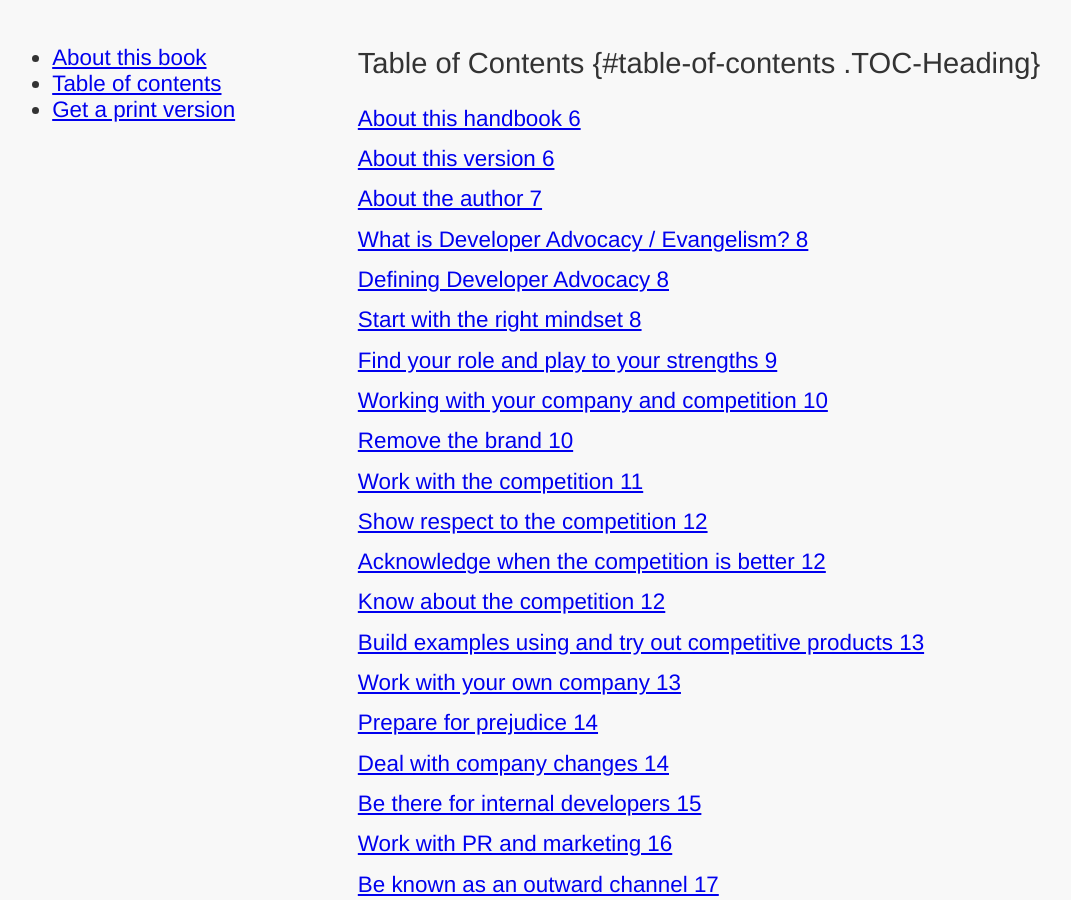
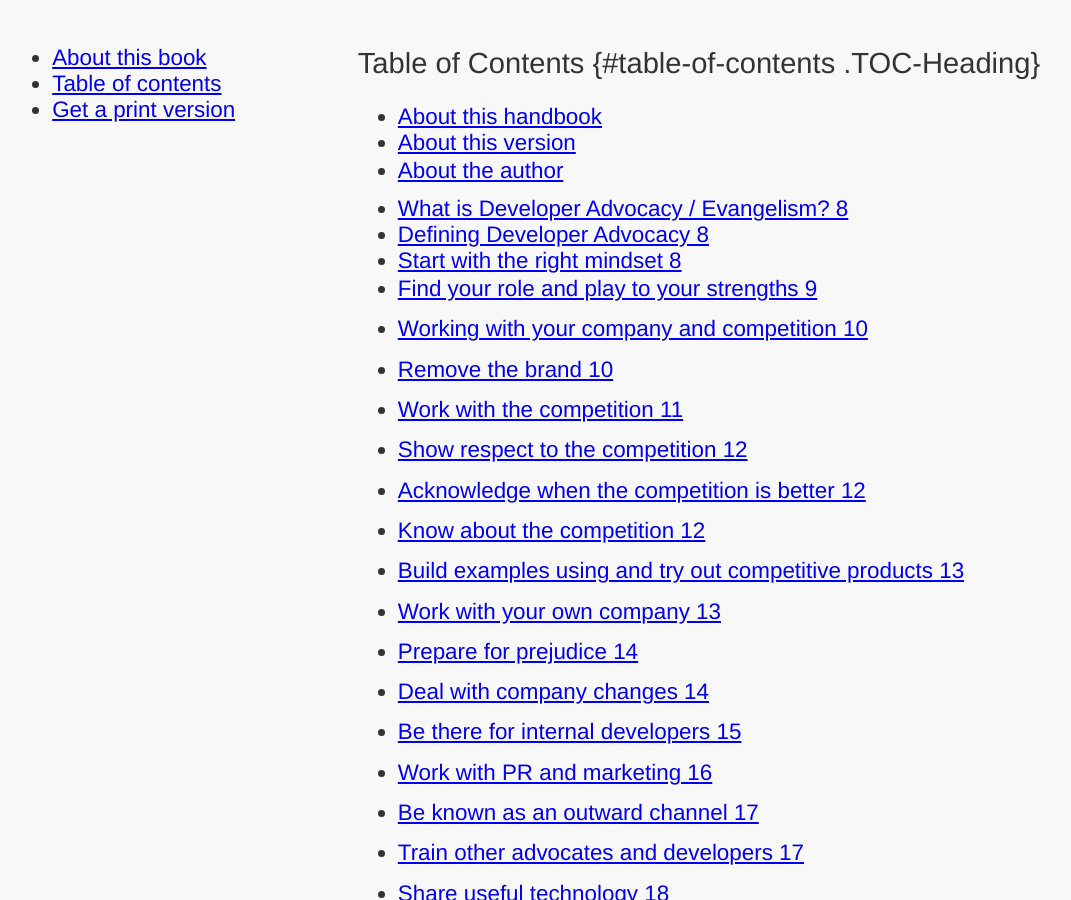
Before and after one commit to codepo8/developer-advocacy-handbook, a Jekyll site: the page built from toc.md, in a window 1280 px wide and 900 px high. Shown: the whole window, without its empty margins (63-1134 px from the left). Built offline with Jekyll 4.4.1, drawn with Linux system fonts in a browser that asks for light colours; our own code applies the rules of GitHub Pages for plain Markdown files.

Commit message:
Update toc.md

```diff
--- a/toc.md
+++ b/toc.md
@@ -1,312 +1,308 @@
 # Table of Contents {#table-of-contents .TOC-Heading}
 
-[About this handbook 6](#about-this-handbook)
+* [About this handbook](about#about-this-handbook)
+* [About this version](about#about-this-version)
+* [About the author](about#about-the-author)
 
-[About this version 6](#about-this-version)
+* [What is Developer Advocacy / Evangelism?
+8](01-what-is-developer-advocacy#what-is-developer-advocacy-evangelism)
+* [Defining Developer Advocacy 8](01-what-is-developer-advocacy#defining-developer-advocacy)
+* [Start with the right mindset 8](01-what-is-developer-advocacy#start-with-the-right-mindset)
+* [Find your role and play to your strengths
+9](01-what-is-developer-advocacy#find-your-role-and-play-to-your-strengths)
 
-[About the author 7](#about-the-author)
 
-[What is Developer Advocacy / Evangelism?
-8](#what-is-developer-advocacy-evangelism)
-
-[Defining Developer Advocacy 8](#defining-developer-advocacy)
-
-[Start with the right mindset 8](#start-with-the-right-mindset)
-
-[Find your role and play to your strengths
-9](#find-your-role-and-play-to-your-strengths)
-
-[Working with your company and competition
+* [Working with your company and competition
 10](#working-with-your-company-and-competition)
 
-[Remove the brand 10](#remove-the-brand)
+* [Remove the brand 10](#remove-the-brand)
 
-[Work with the competition 11](#work-with-the-competition)
+* [Work with the competition 11](#work-with-the-competition)
 
-[Show respect to the competition 12](#show-respect-to-the-competition)
+* [Show respect to the competition 12](#show-respect-to-the-competition)
 
-[Acknowledge when the competition is better
+* [Acknowledge when the competition is better
 12](#acknowledge-when-the-competition-is-better)
 
-[Know about the competition 12](#know-about-the-competition)
+* [Know about the competition 12](#know-about-the-competition)
 
-[Build examples using and try out competitive products
+* [Build examples using and try out competitive products
 13](#build-examples-using-and-try-out-competitive-products)
 
-[Work with your own company 13](#work-with-your-own-company)
+* [Work with your own company 13](#work-with-your-own-company)
 
-[Prepare for prejudice 14](#prepare-for-prejudice)
+* [Prepare for prejudice 14](#prepare-for-prejudice)
 
-[Deal with company changes 14](#deal-with-company-changes)
+* [Deal with company changes 14](#deal-with-company-changes)
 
-[Be there for internal developers 15](#be-there-for-internal-developers)
+* [Be there for internal developers 15](#be-there-for-internal-developers)
 
-[Work with PR and marketing 16](#work-with-pr-and-marketing)
+* [Work with PR and marketing 16](#work-with-pr-and-marketing)
 
-[Be known as an outward channel 17](#be-known-as-an-outward-channel)
+* [Be known as an outward channel 17](#be-known-as-an-outward-channel)
 
-[Train other advocates and developers
+* [Train other advocates and developers
 17](#train-other-advocates-and-developers)
 
-[Share useful technology 18](#share-useful-technology)
+* [Share useful technology 18](#share-useful-technology)
 
-[Balance your personal and official channels
+* [Balance your personal and official channels
 18](#balance-your-personal-and-official-channels)
 
-[Prepare for outreach 20](#prepare-for-outreach)
+* [Prepare for outreach 20](#prepare-for-outreach)
 
-[Get your facts right 20](#get-your-facts-right)
+* [Get your facts right 20](#get-your-facts-right)
 
-[Know the audience and their needs
+* [Know the audience and their needs
 20](#know-the-audience-and-their-needs)
 
-[Have expert backup 20](#have-expert-backup)
+* [Have expert backup 20](#have-expert-backup)
 
-[Choose the right medium 20](#choose-the-right-medium)
+* [Choose the right medium 20](#choose-the-right-medium)
 
-[Plan for failure 20](#plan-for-failure)
+* [Plan for failure 20](#plan-for-failure)
 
-[Get speaking opportunities 22](#get-speaking-opportunities)
+* [Get speaking opportunities 22](#get-speaking-opportunities)
 
-[Take part in podcasts 22](#take-part-in-podcasts)
+* [Take part in podcasts 22](#take-part-in-podcasts)
 
-[Take part in panels 22](#take-part-in-panels)
+* [Take part in panels 22](#take-part-in-panels)
 
-[Go to Grass Roots events 22](#go-to-grass-roots-events)
+* [Go to Grass Roots events 22](#go-to-grass-roots-events)
 
-[Go to Meetups 22](#go-to-meetups)
+* [Go to Meetups 22](#go-to-meetups)
 
-[Write articles 23](#write-articles)
+* [Write articles 23](#write-articles)
 
-[Offer Brownbags 23](#offer-brownbags)
+* [Offer Brownbags 23](#offer-brownbags)
 
-[Ask questions at conferences 23](#ask-questions-at-conferences)
+* [Ask questions at conferences 23](#ask-questions-at-conferences)
 
-[Be a presenter people want to invite -- publish your presenter terms
+* [Be a presenter people want to invite -- publish your presenter terms
 23](#be-a-presenter-people-want-to-invite-publish-your-presenter-terms)
 
-[Travel and conference participation
+* [Travel and conference participation
 25](#travel-and-conference-participation)
 
-[Getting your travel and accommodation sorted
+* [Getting your travel and accommodation sorted
 25](#getting-your-travel-and-accommodation-sorted)
 
-[Who pays what? 26](#who-pays-what)
+* [Who pays what? 26](#who-pays-what)
 
-[Be at the event 27](#be-at-the-event)
+* [Be at the event 27](#be-at-the-event)
 
-[Give the event some social media love
+* [Give the event some social media love
 27](#give-the-event-some-social-media-love)
 
-[Use the event to build a network 27](#use-the-event-to-build-a-network)
+* [Use the event to build a network 27](#use-the-event-to-build-a-network)
 
-[Keep track of your conference participation
+* [Keep track of your conference participation
 28](#keep-track-of-your-conference-participation)
 
-[Work with the conference buzz 28](#work-with-the-conference-buzz)
+* [Work with the conference buzz 28](#work-with-the-conference-buzz)
 
-[Be a part of the conference you talk at
+* [Be a part of the conference you talk at
 28](#be-a-part-of-the-conference-you-talk-at)
 
-[Release immediately 28](#release-immediately)
+* [Release immediately 28](#release-immediately)
 
-[Write about conferences 28](#write-about-conferences)
+* [Write about conferences 28](#write-about-conferences)
 
-[Deliver a talk or workshop 30](#deliver-a-talk-or-workshop)
+* [Deliver a talk or workshop 30](#deliver-a-talk-or-workshop)
 
-[Be yourself 30](#be-yourself)
+* [Be yourself 30](#be-yourself)
 
-[Invite communication 30](#invite-communication)
+* [Invite communication 30](#invite-communication)
 
-[Prepare takeaways 30](#prepare-takeaways)
+* [Prepare takeaways 30](#prepare-takeaways)
 
-[Plan time for and own the questions and answers
+* [Plan time for and own the questions and answers
 31](#plan-time-for-and-own-the-questions-and-answers)
 
-[Be honest and real 31](#be-honest-and-real)
+* [Be honest and real 31](#be-honest-and-real)
 
-[Follow up communication 31](#follow-up-communication)
+* [Follow up communication 31](#follow-up-communication)
 
-[Delivering presentations tips: timekeeping and more
+* [Delivering presentations tips: timekeeping and more
 33](#delivering-presentations-tips-timekeeping-and-more)
 
-[How will I fit all of this in X minutes?
+* [How will I fit all of this in X minutes?
 33](#how-will-i-fit-all-of-this-in-x-minutes)
 
-[Less is more 33](#less-is-more)
+* [Less is more 33](#less-is-more)
 
-[Your talk is only extremely important to you
+* [Your talk is only extremely important to you
 34](#your-talk-is-only-extremely-important-to-you)
 
-[Map out more information 34](#map-out-more-information)
+* [Map out more information 34](#map-out-more-information)
 
-[Live coding? 35](#live-coding)
+* [Live coding? 35](#live-coding)
 
-[Avoid questions 37](#avoid-questions)
+* [Avoid questions 37](#avoid-questions)
 
-[Things to cut 38](#things-to-cut)
+* [Things to cut 38](#things-to-cut)
 
-[Talk fillers 38](#talk-fillers)
+* [Talk fillers 38](#talk-fillers)
 
-[Planning Your Talk Summary 39](#planning-your-talk-summary)
+* [Planning Your Talk Summary 39](#planning-your-talk-summary)
 
-[Write great posts and articles 40](#write-great-posts-and-articles)
+* [Write great posts and articles 40](#write-great-posts-and-articles)
 
-[Simple is not stupid 40](#simple-is-not-stupid)
+* [Simple is not stupid 40](#simple-is-not-stupid)
 
-[Say what it is - don't sugar-coat it
+* [Say what it is - don't sugar-coat it
 40](#say-what-it-is---dont-sugar-coat-it)
 
-[Size matters 41](#size-matters)
+* [Size matters 41](#size-matters)
 
-[Add media 41](#add-media)
+* [Add media 41](#add-media)
 
-[Structure your content 41](#structure-your-content)
+* [Structure your content 41](#structure-your-content)
 
-[Time-stamp your content 42](#time-stamp-your-content)
+* [Time-stamp your content 42](#time-stamp-your-content)
 
-[Cite to prove 42](#cite-to-prove)
+* [Cite to prove 42](#cite-to-prove)
 
-[Pre-emptive writing 42](#pre-emptive-writing)
+* [Pre-emptive writing 42](#pre-emptive-writing)
 
-[Ending on an invitation to learn more
+* [Ending on an invitation to learn more
 43](#ending-on-an-invitation-to-learn-more)
 
-[Write excellent code examples 44](#write-excellent-code-examples)
+* [Write excellent code examples 44](#write-excellent-code-examples)
 
-[Solve a problem with your example
+* [Solve a problem with your example
 44](#solve-a-problem-with-your-example)
 
-[Show a working example 44](#show-a-working-example)
+* [Show a working example 44](#show-a-working-example)
 
-[Explain the necessary environment
+* [Explain the necessary environment
 44](#explain-the-necessary-environment)
 
-[Write working copy and paste code
+* [Write working copy and paste code
 45](#write-working-copy-and-paste-code)
 
-[Have the example as a download 45](#have-the-example-as-a-download)
+* [Have the example as a download 45](#have-the-example-as-a-download)
 
-[Write clean and clever examples 45](#write-clean-and-clever-examples)
+* [Write clean and clever examples 45](#write-clean-and-clever-examples)
 
-[Build code generators 46](#build-code-generators)
+* [Build code generators 46](#build-code-generators)
 
-[Prepare great slide decks for presentations
+* [Prepare great slide decks for presentations
 47](#prepare-great-slide-decks-for-presentations)
 
-[Know your stuff 47](#know-your-stuff)
+* [Know your stuff 47](#know-your-stuff)
 
-[Start with the content -- not the slides!
+* [Start with the content -- not the slides!
 47](#start-with-the-content-not-the-slides)
 
-[Start with a highly portable Format - Text
+* [Start with a highly portable Format - Text
 47](#start-with-a-highly-portable-format---text)
 
-[Quick Presentation creation tip: unpacking bullets
+* [Quick Presentation creation tip: unpacking bullets
 48](#quick-presentation-creation-tip-unpacking-bullets)
 
-[Pick a presentation tool that helps you present
+* [Pick a presentation tool that helps you present
 48](#pick-a-presentation-tool-that-helps-you-present)
 
-[Illustrate, don\'t transcribe 49](#illustrate-dont-transcribe)
+* [Illustrate, don\'t transcribe 49](#illustrate-dont-transcribe)
 
-[Use and find images 52](#use-and-find-images)
+* [Use and find images 52](#use-and-find-images)
 
-[About code examples 53](#about-code-examples)
+* [About code examples 53](#about-code-examples)
 
-[sound and videos 53](#sound-and-videos)
+* [sound and videos 53](#sound-and-videos)
 
-[Don\'t bling it up 54](#dont-bling-it-up)
+* [Don\'t bling it up 54](#dont-bling-it-up)
 
-[Keep it brief 55](#keep-it-brief)
+* [Keep it brief 55](#keep-it-brief)
 
-[Consider the audience 55](#consider-the-audience)
+* [Consider the audience 55](#consider-the-audience)
 
-[Corporate and conference templates
+* [Corporate and conference templates
 56](#corporate-and-conference-templates)
 
-[Don\'t reuse without personalising
+* [Don\'t reuse without personalising
 56](#dont-reuse-without-personalising)
 
-[Share and enjoy 57](#share-and-enjoy)
+* [Share and enjoy 57](#share-and-enjoy)
 
-[Additional presentation tips 57](#additional-presentation-tips)
+* [Additional presentation tips 57](#additional-presentation-tips)
 
-[Introduce yourself 57](#introduce-yourself)
+* [Introduce yourself 57](#introduce-yourself)
 
-[Use humour 57](#use-humour)
+* [Use humour 57](#use-humour)
 
-[Build bridges to the real world 58](#build-bridges-to-the-real-world)
+* [Build bridges to the real world 58](#build-bridges-to-the-real-world)
 
-[Pace yourself 58](#pace-yourself)
+* [Pace yourself 58](#pace-yourself)
 
-[Avoid "Hello World" 58](#avoid-hello-world)
+* [Avoid "Hello World" 58](#avoid-hello-world)
 
-[Be fresh 58](#be-fresh)
+* [Be fresh 58](#be-fresh)
 
-[A checklist for more inclusive, accessible and understandable talks
+* [A checklist for more inclusive, accessible and understandable talks
 58](#a-checklist-for-more-inclusive-accessible-and-understandable-talks)
 
-[Talk materials 59](#talk-materials)
+* [Talk materials 59](#talk-materials)
 
-[Format 59](#format)
+* [Format 59](#format)
 
-[Content 59](#content)
+* [Content 59](#content)
 
-[Tracking 59](#tracking)
+* [Tracking 59](#tracking)
 
-[Insurances 60](#insurances)
+* [Insurances 60](#insurances)
 
-[Bonus round 60](#bonus-round)
+* [Bonus round 60](#bonus-round)
 
-[Keep a record of your work 61](#keep-a-record-of-your-work)
+* [Keep a record of your work 61](#keep-a-record-of-your-work)
 
-[Record the audio of your talks 61](#record-the-audio-of-your-talks)
+* [Record the audio of your talks 61](#record-the-audio-of-your-talks)
 
-[Shoot video 61](#shoot-video)
+* [Shoot video 61](#shoot-video)
 
-[Link collections 62](#link-collections)
+* [Link collections 62](#link-collections)
 
-[keep a conference participation list
+* [keep a conference participation list
 62](#keep-a-conference-participation-list)
 
-[Know and use the (social) web 63](#know-and-use-the-social-web)
+* [Know and use the (social) web 63](#know-and-use-the-social-web)
 
-[Find great web content 63](#find-great-web-content)
+* [Find great web content 63](#find-great-web-content)
 
-[Redistribute web content 63](#redistribute-web-content)
+* [Redistribute web content 63](#redistribute-web-content)
 
-[Be known on the web 64](#be-known-on-the-web)
+* [Be known on the web 64](#be-known-on-the-web)
 
-[Use powerful social web sites and products
+* [Use powerful social web sites and products
 64](#use-powerful-social-web-sites-and-products)
 
-[Use the web for storage, distribution and cross-promotion
+* [Use the web for storage, distribution and cross-promotion
 66](#use-the-web-for-storage-distribution-and-cross-promotion)
 
-[Hint, tease and preview 66](#hint-tease-and-preview)
+* [Hint, tease and preview 66](#hint-tease-and-preview)
 
-[Track your impact 67](#track-your-impact)
+* [Track your impact 67](#track-your-impact)
 
-[Build a network 67](#build-a-network)
+* [Build a network 67](#build-a-network)
 
-[Create or take part in a newsletter
+* [Create or take part in a newsletter
 68](#create-or-take-part-in-a-newsletter)
 
-[Create or take part in a podcast 68](#create-or-take-part-in-a-podcast)
+* [Create or take part in a podcast 68](#create-or-take-part-in-a-podcast)
 
-[Working from your own computer 69](#working-from-your-own-computer)
+* [Working from your own computer 69](#working-from-your-own-computer)
 
-[Get a decent setup 69](#get-a-decent-setup)
+* [Get a decent setup 69](#get-a-decent-setup)
 
-[Screencasts and screenshots 70](#screencasts-and-screenshots)
+* [Screencasts and screenshots 70](#screencasts-and-screenshots)
 
-[Streaming 71](#streaming)
+* [Streaming 71](#streaming)
 
-[Attending live online events 71](#taking-part-in-live-online-chats)
+* [Attending live online events 71](#taking-part-in-live-online-chats)
 
-[Recording your own talks 72](#recording-your-own-talks)
+* [Recording your own talks 72](#recording-your-own-talks)
 
-[Hosting code and demos 72](#hosting-code-and-demos)
+* [Hosting code and demos 72](#hosting-code-and-demos)
 
-[Final words 72](#final-words)
+* [Final words 72](#final-words)
```
